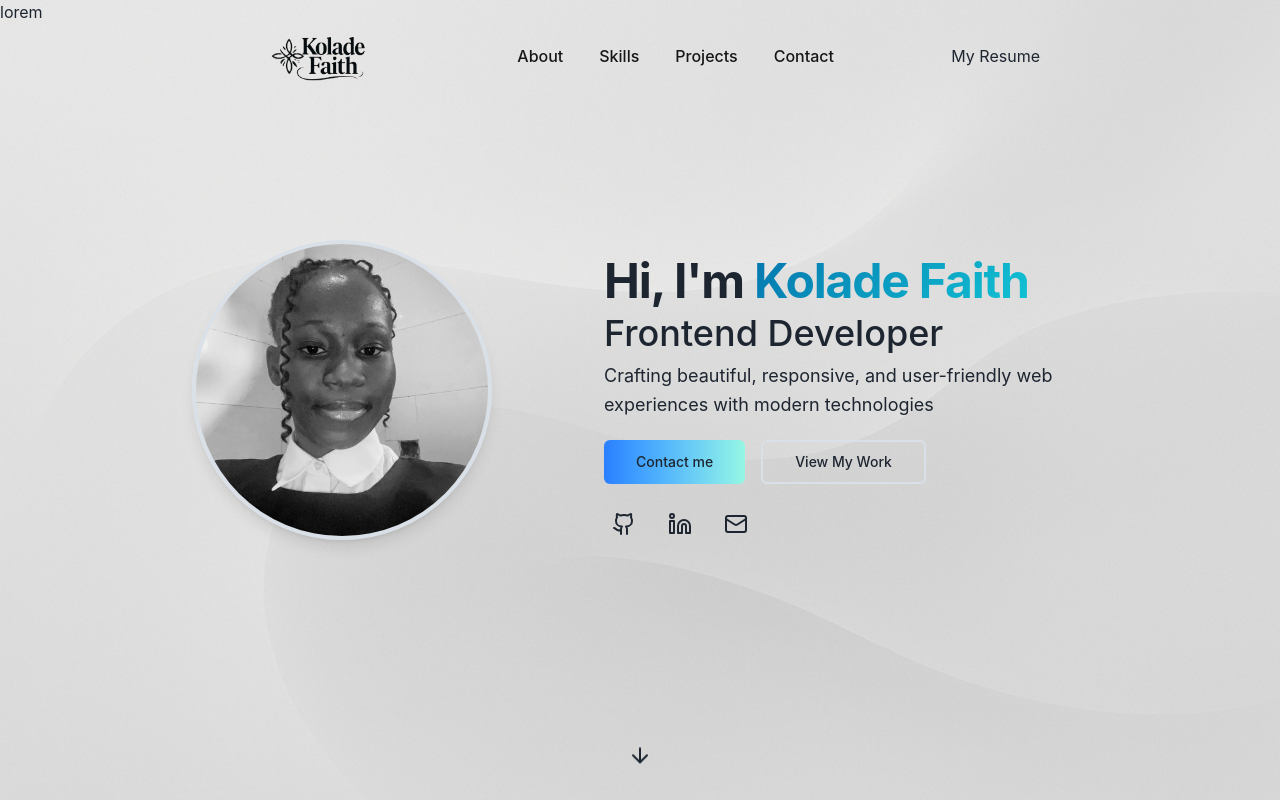
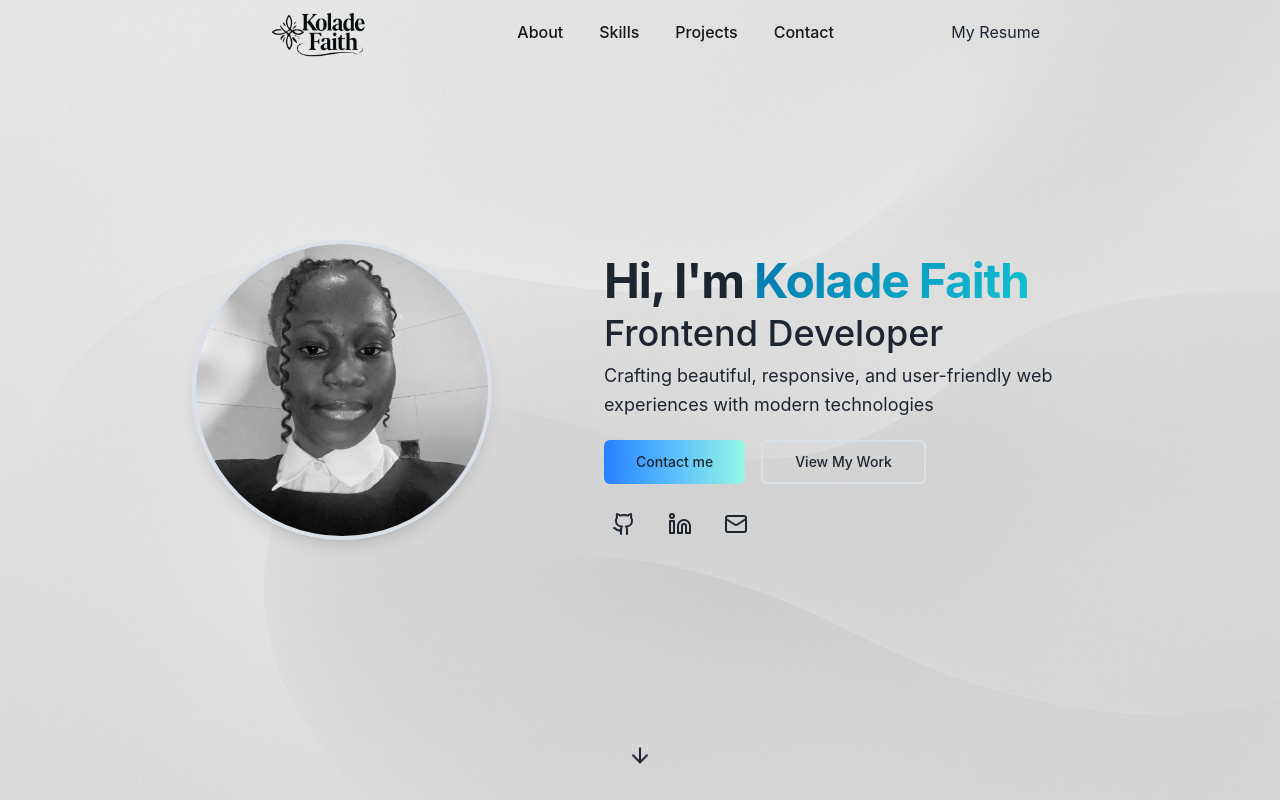
Before and after one commit to koladeFaith/MyPortfolio, a React (Vite) app: page / in a window 1280 px wide. Shown: the top 800 px of the page. Built offline with nearby package versions, Linux system fonts and the light colour scheme.

Commit message:
Make some changes

```diff
--- a/src/components/Navbar.tsx
+++ b/src/components/Navbar.tsx
@@ -52,7 +52,7 @@ const Navbar = () => {
         isScrolled
           ? "bg-white/10 backdrop-blur-md border-b border-border shadow-sm"
           : "bg-transparent"
-      }`}>lorem
+      }`}>
       <div>
         <div className="flex items-center justify-between h-16 lg:mx-10 xl:mx-60">
           {/* FIXED LOGO */}
```
